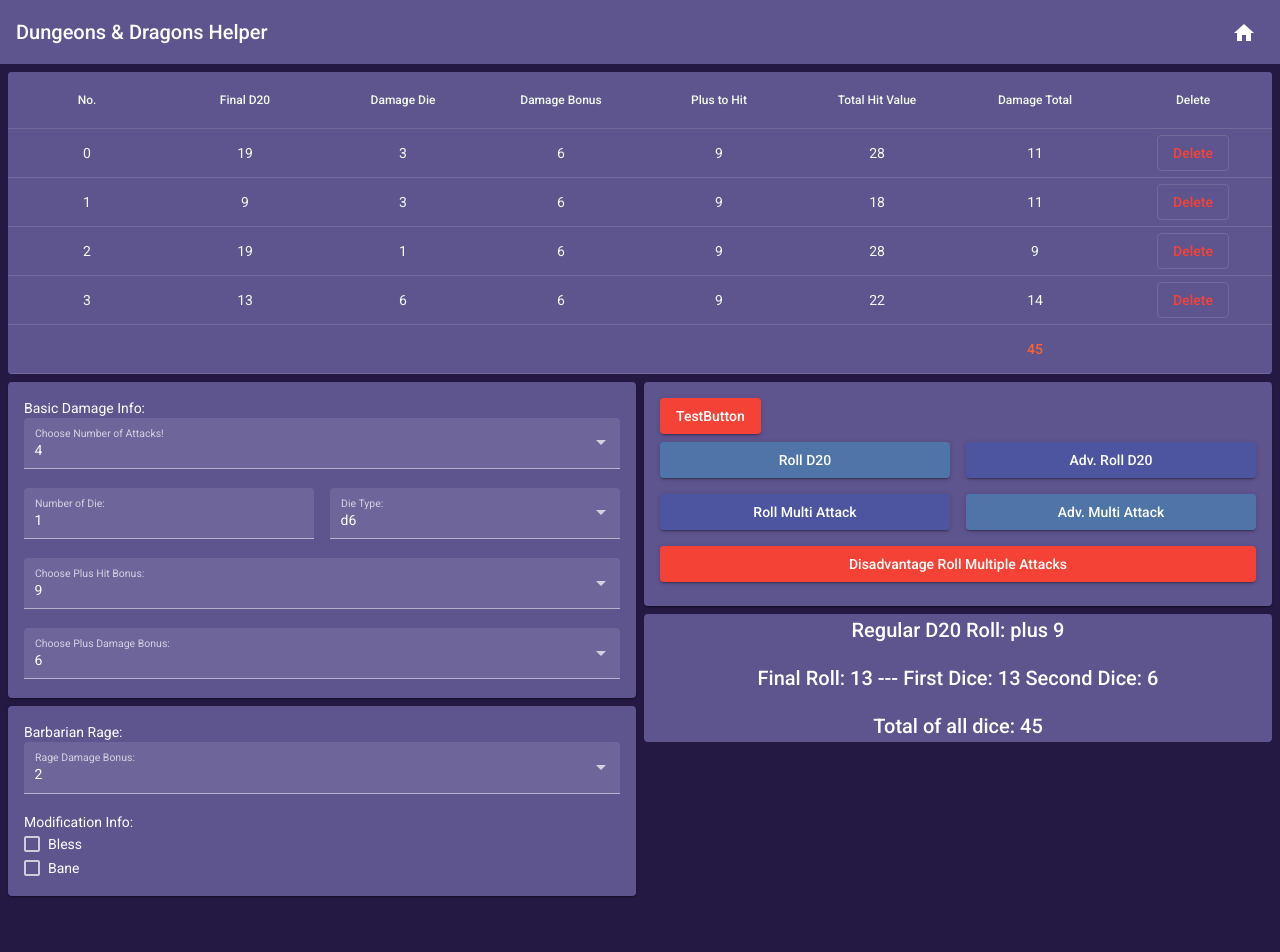
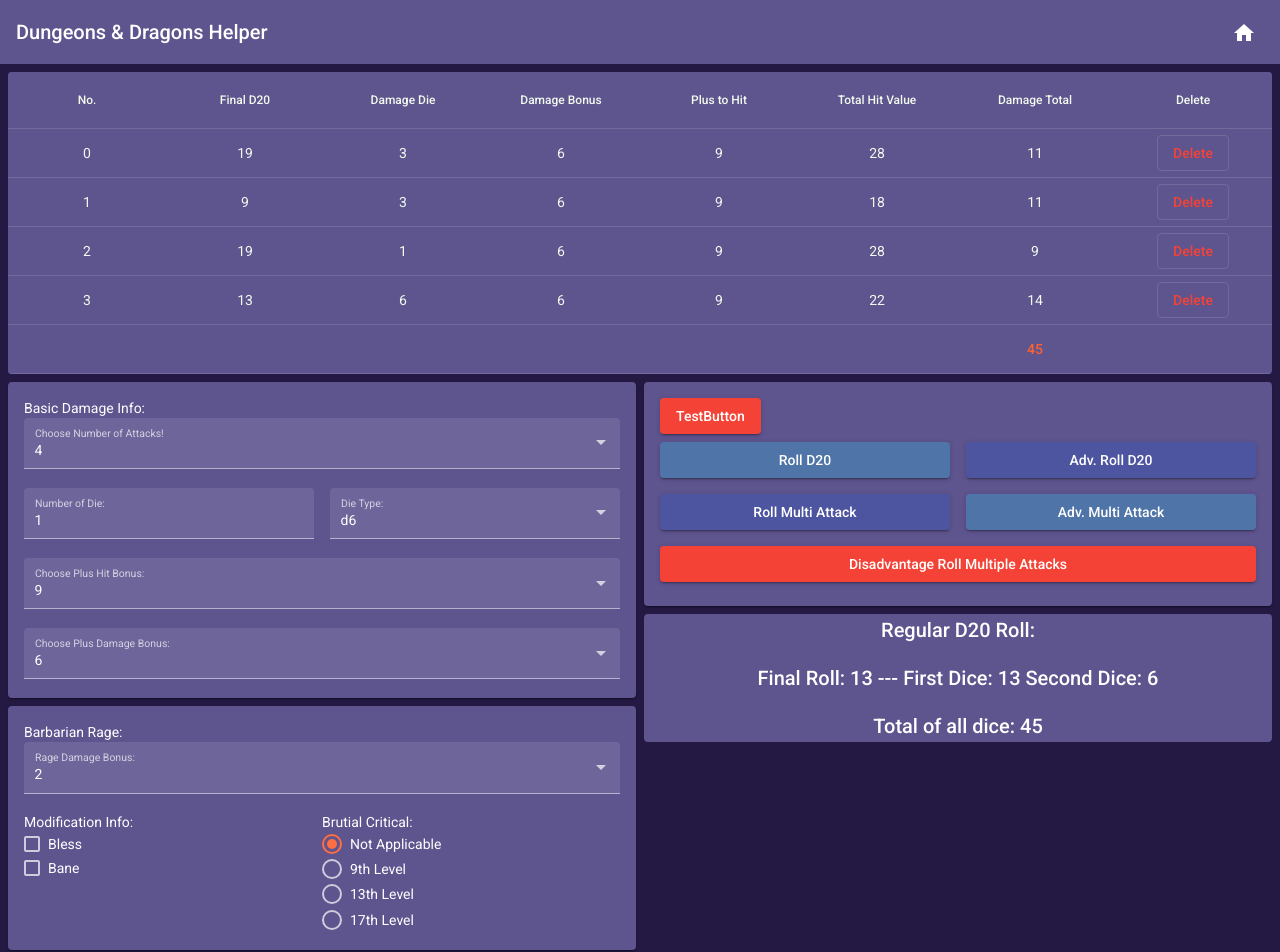
Before and after one commit to toddwiggins2/dndAngular, an Angular app: page /diceroller in a window 1280 px wide. Shown: the top 952 px of the page. Before the commit the page ends 904 px from the top, so only its background shows below. Built offline with nearby package versions, Linux system fonts and the light colour scheme.

Commit message:
refractor

```diff
--- a/src/app/diceroller/diceroller.component.html
+++ b/src/app/diceroller/diceroller.component.html
@@ -97,11 +97,25 @@
         </mat-form-field>
         <br />
         <!--           <mat-form-field> -->
-        <label>Modification Info:</label>
-        <br />
-        <mat-checkbox [(ngModel)]="checkBless">Bless</mat-checkbox>
-        <br />
-        <mat-checkbox [(ngModel)]="checkBane">Bane</mat-checkbox>
+        <div style="display: flex;">
+          <div style="width: 50%;">
+            <label>Modification Info:</label>
+            <br />
+            <mat-checkbox [(ngModel)]="checkBless">Bless</mat-checkbox>
+            <br />
+            <mat-checkbox [(ngModel)]="checkBane">Bane</mat-checkbox>
+          </div>
+          <div style="width: 50%;">
+            <label>Brutial Critical:</label>
+            <br />
+            <mat-radio-group [(ngModel)]="brutalCriticalHTML">
+              <mat-radio-button [value]="0">Not Applicable</mat-radio-button>
+              <mat-radio-button [value]="1">9th Level</mat-radio-button>
+              <mat-radio-button [value]="2">13th Level</mat-radio-button>
+              <mat-radio-button [value]="3">17th Level</mat-radio-button>
+            </mat-radio-group>
+          </div>
+        </div>
       </mat-card-content>
     </mat-card>
   </div>
@@ -361,7 +375,7 @@
         margin-bottom: 0rem;
       "
     >
-      <h2>Regular D20 Roll: {{ valueD20 }} plus {{ bonusHitValueHTML }}</h2>
+      <h2>Regular D20 Roll: {{ valueD20 }}</h2>
       <h2>{{ valueD20Advantage }}</h2>
       <h2 style="margin-bottom: 0;">Total of all dice: {{ totalAllDamage }}</h2>
     </div>
@@ -464,7 +478,7 @@
         border-radius: 4px;
       "
     >
-      <h2>Regular D20 Roll: {{ valueD20 }} plus {{ bonusHitValueHTML }}</h2>
+      <h2>Regular D20 Roll: {{ valueD20 }}</h2>
       <h2>{{ valueD20Advantage }}</h2>
       <h2 style="margin-bottom: 0;">Total of all dice: {{ totalAllDamage }}</h2>
     </div>
--- a/src/app/diceroller/diceroller.component.scss
+++ b/src/app/diceroller/diceroller.component.scss
@@ -160,7 +160,7 @@
 }
 
 .mat-table {
-  // display: flex;
+ // display: flex;
   overflow: auto;
   background: #5e548e;
   color: #f1faee;
@@ -174,6 +174,25 @@
   min-width: 1px;
 }
 
+.mat-checkbox {
+  width: 100%;
+  //background: blueviolet;
+  min-width: 1px;
+}
+
+.mat-radio-group {
+  display: flex;
+  flex-direction: column;
+}
+
+.mat-radio-label {
+  padding-bottom: 4px;
+}
+
+.mat-radio-button {
+  padding-bottom: 4px;
+}
+
 .mat-drawer {
   background: #231942;
 }
@@ -185,7 +204,7 @@
 .mat-card {
   background: #5e548e;
 }
-mat-option {
+.mat-option {
   background: #231942;
 }
 
--- a/src/app/diceroller/diceroller.component.ts
+++ b/src/app/diceroller/diceroller.component.ts
@@ -22,6 +22,7 @@
   bless: number;
   bane: number;
   allDiceObjects: string;
+  brutalCritical: number;
 }
 
 const DICE_ARRAY: AttackArray[] = [
@@ -39,6 +40,7 @@
     bless: 0,
     bane: 0,
     allDiceObjects: '0',
+    brutalCritical: 0,
   },
 ];
 
@@ -85,6 +87,7 @@
 
   // Bonus Rage Damage for Barb:
   bonusRageDamageValueHTML = 2;
+  brutalCriticalHTML = 0;
 
   // Extra Factors for rolling to Hit (Buffs and DeBuffs)
   checkBless = false;
@@ -109,7 +112,7 @@
     }
     this.dataSource = [...this.dataSource];
     this.totalAllDamage = this.getTotalDamage();
-  }
+  };
 
   getTotalDamage() {
     return this.dataSource
@@ -126,6 +129,7 @@
     const blessValue = this.checkBless ? Math.floor(Math.random() * 4) + 1 : 0;
 
     console.log(`Bane: ${baneValue} Bless: ${blessValue}`);
+    console.log(`${this.brutalCriticalHTML}`);
   }
 
   // *********************************
@@ -197,13 +201,15 @@
 
     let rValueDamage = 0;
     let finalrValue = 0;
-    this.arrayOfDamageDie.length = 0;
+    // this.arrayOfDamageDie.length = 0;
 
     for (let index = 0; index < Number(numberOfDie); index++) {
       // console.log('Final Value Loop: ' + finalrValue);
       rValueDamage = Math.floor(Math.random() * dieType) + 1;
       finalrValue = finalrValue + rValueDamage;
-      this.arrayOfDamageDie[this.arrayOfDamageDie.length] = ` Die ${index + 1}: ${rValueDamage}`; // + ' ' + rValueDamage;
+      this.arrayOfDamageDie[this.arrayOfDamageDie.length] = ` Die ${
+        index + 1
+      }: ${rValueDamage}`; // + ' ' + rValueDamage;
       // console.log('Die Roll: ' + rValueDamage);
       // console.log('Final Value Loop: ' + finalrValue);
     }
@@ -227,6 +233,7 @@
       this.dataSource.pop();
     }
     let diceTotal = 0;
+    let brutalCriticalValue = 0;
     this.totalAllDamage = 0;
 
     for (let index = 0; index < this.numberofAttacksHTML; index++) {
@@ -263,6 +270,7 @@
       if (resultFinalD20 === 20) {
         // Natural 20 Crit:
         const secondDice = this.getDamage();
+        brutalCriticalValue = Math.floor(Math.random() * 4) + 1;
         diceTotal =
           firstDice +
           secondDice +
@@ -301,6 +309,7 @@
         bless: blessValue,
         bane: baneValue,
         allDiceObjects: this.arrayOfDamageDie.join(', '),
+        brutalCritical: brutalCriticalValue,
       };
       // Push new Values into Interface and update Datasource.
       this.dataSource.push(newItem);
@@ -308,6 +317,7 @@
 
       // All of the Damage from every Loop:
       this.totalAllDamage = this.totalAllDamage + diceTotal;
+      this.arrayOfDamageDie.length = 0;
     }
 
     console.log(this.dataSource);
```
